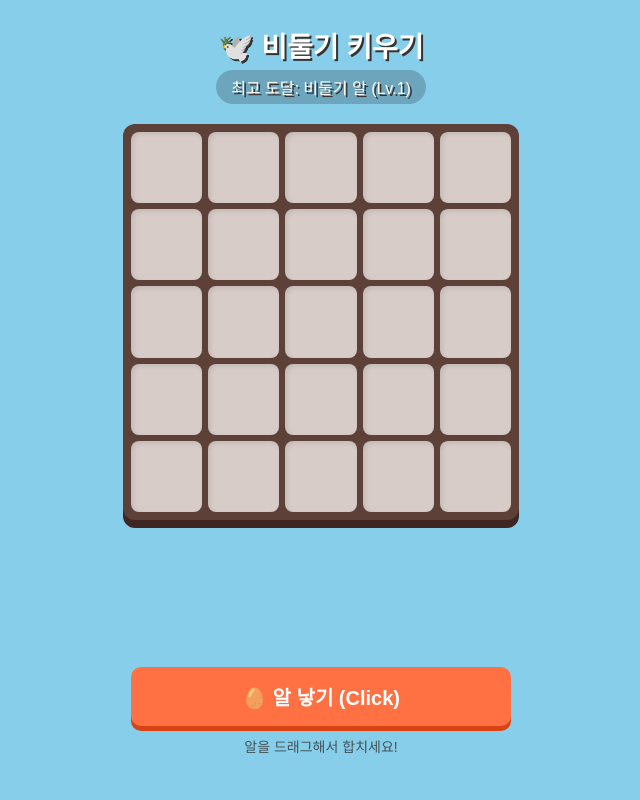
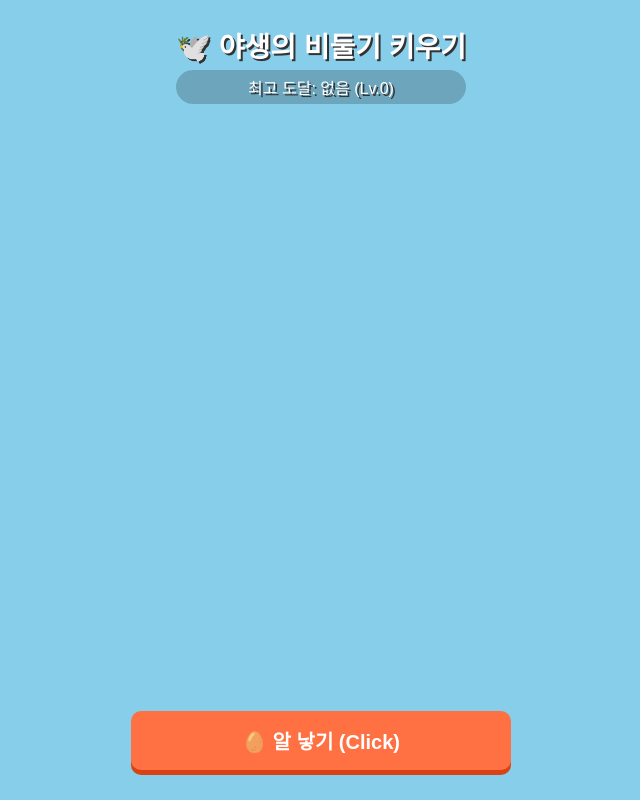
Before and after one commit to micholash/kkjiun, a plain HTML site: page index.html in a window 1280 px wide. Shown: the whole page, without its empty margins (319-959 px from the left). Drawn offline with Linux system fonts and the light colour scheme.

```diff
--- a/index.html
+++ b/index.html
@@ -2,26 +2,26 @@
 <html lang="ko">
 <head>
     <meta charset="UTF-8">
-    <meta name="viewport" content="width=device-width, initial-scale=1.0, user-scalable=no">
-    <title>전설의 비둘기 키우기</title>
+    <meta name="viewport" content="width=device-width, initial-scale=1.0, maximum-scale=1.0, user-scalable=no">
+    <title>자유로운 비둘기 키우기</title>
     <link rel="stylesheet" href="style.css">
 </head>
 <body>
 
     <div class="header">
-        <h1>🕊️ 비둘기 키우기</h1>
+        <h1>🕊️ 야생의 비둘기 키우기</h1>
         <div class="score-board">
-            최고 도달: <span id="max-level-name">비둘기 알</span> (Lv.<span id="max-level">1</span>)
+            최고 도달: <span id="max-level-name">없음</span> (Lv.<span id="max-level">0</span>)
         </div>
     </div>
 
-    <div class="board" id="board"></div>
+    <div id="game-area">
+        </div>
 
     <div class="controls">
         <button class="spawn-btn" id="spawnBtn">
             🥚 알 낳기 (Click)
         </button>
-        <p class="guide-text">알을 드래그해서 합치세요!</p>
     </div>
 
     <script src="script.js"></script>
```
